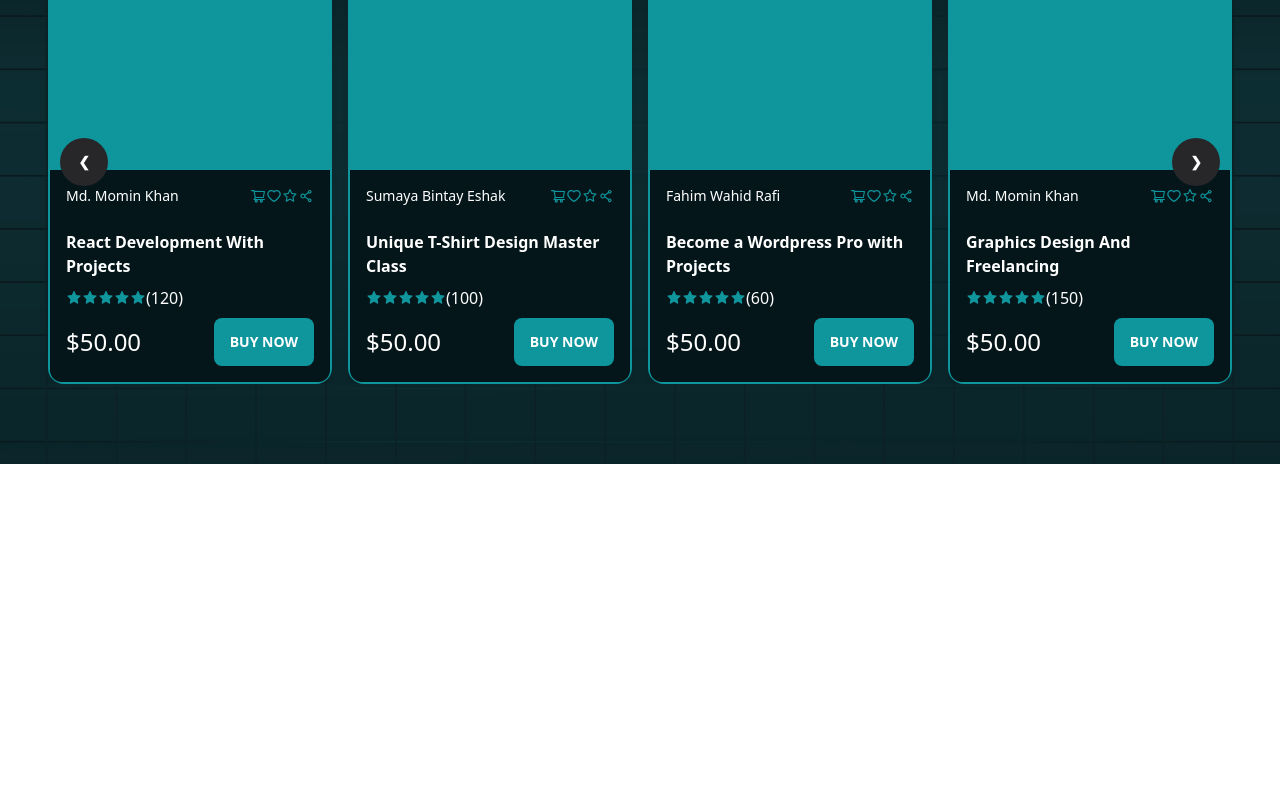
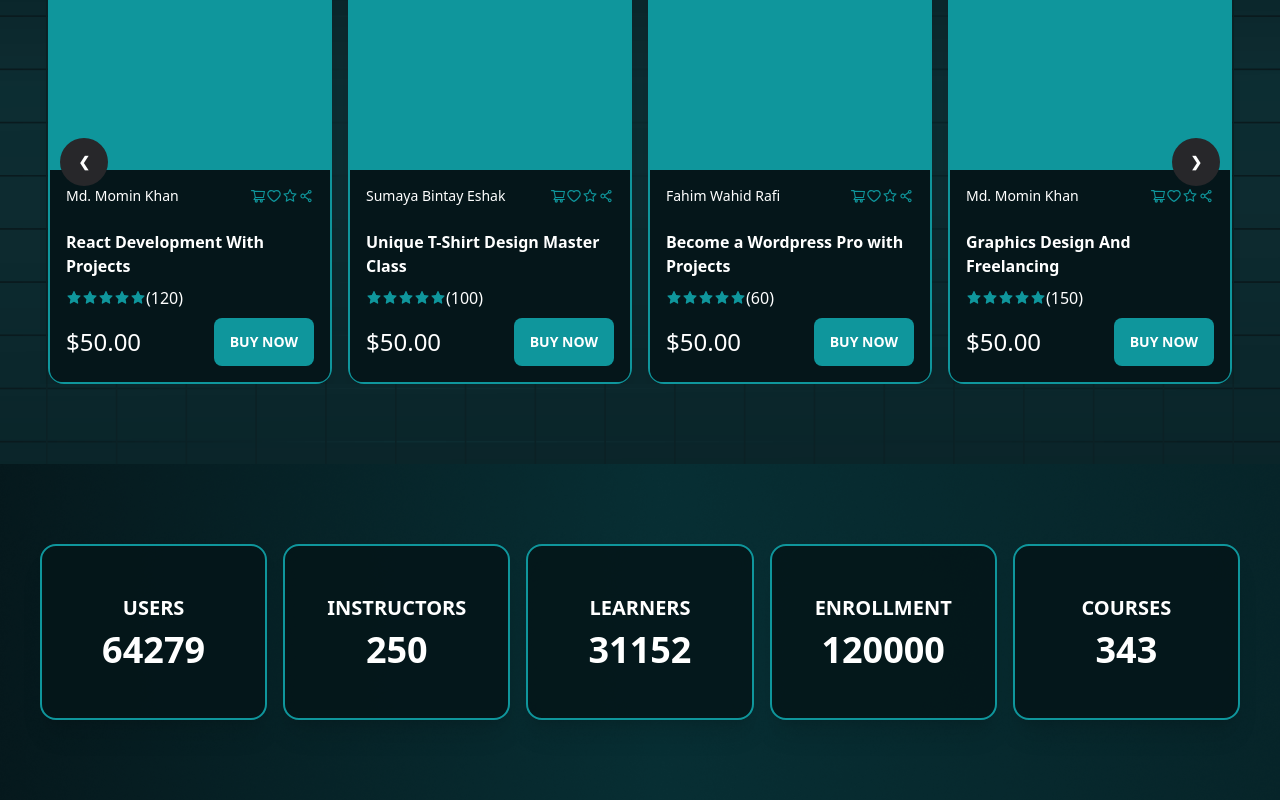
Before and after one commit to Zannatul-Fahmida/online-learning, a Next.js app: page / in a window 1280 px wide. Shown: the part 1956-2756 px from the top of the page. Before the commit the page ends 2420 px from the top, so only its background shows below. Built offline with nearby package versions, Linux system fonts and the light colour scheme.

Commit message:
platform stats section added

```diff
--- a/components/Banner.jsx
+++ b/components/Home/Banner.jsx
@@ -1,4 +1,4 @@
-import styles from "../styles/Home.module.css";
+import styles from "../../styles/Home.module.css";
 
 export default function Banner() {
   return (
--- a/components/CareerCard.jsx
+++ b/components/Home/CareerCard.jsx
@@ -1,4 +1,4 @@
-import styles from "../styles/Home.module.css";
+import styles from "../../styles/Home.module.css";
 import Image from "next/image";
 
 export default function CareerCard({ title, available, image }) {
--- a/components/CoursesCard.jsx
+++ b/components/Home/CoursesCard.jsx
@@ -1,5 +1,5 @@
 import Image from "next/image";
-import courseImg from "../public/card.png";
+import courseImg from "../../public/card.png";
 import {
   AiOutlineShoppingCart,
   AiOutlineHeart,
@@ -7,7 +7,7 @@ import {
   AiOutlineShareAlt,
   AiFillStar,
 } from "react-icons/ai";
-import styles from "../styles/Home.module.css";
+import styles from "../../styles/Home.module.css";
 
 export default function CoursesCard({ course }) {
   const { title, teacher, ratings, price } = course;
--- /dev/null
+++ b/components/Home/PlatformStats.jsx
@@ -0,0 +1,37 @@
+import styles from "../../styles/Home.module.css";
+import StatsCard from "./StatsCard";
+
+const stats = [
+    {
+        title: 'USERS',
+        total: 64279,
+    },
+    {
+        title: 'INSTRUCTORS',
+        total: 250,
+    },
+    {
+        title: 'LEARNERS',
+        total: 31152,
+    },
+    {
+        title: 'ENROLLMENT',
+        total: 120000,
+    },
+    {
+        title: 'COURSES',
+        total: 343,
+    },
+]
+
+export default function PlatformStats () {
+    return (
+        <div className={`${styles.courseBg} grid md:grid-cols-5 gap-4 text-white px-10 py-20`}>
+        {
+            stats.map(stat => (
+                <StatsCard key={stat.title} title={stat.title} total={stat.total} />
+            ))
+        }
+        </div>
+    )
+}
--- /dev/null
+++ b/components/Home/PopularCourses.jsx
@@ -0,0 +1,59 @@
+import CoursesCard from "./CoursesCard";
+import styles from "../../styles/Home.module.css";
+import Link from "next/link";
+
+const courses = [
+  {
+    title: "React Development With Projects",
+    teacher: "Md. Momin Khan",
+    price: 50,
+    ratings: 120,
+  },
+  {
+    title: "Unique T-Shirt Design Master Class",
+    teacher: "Sumaya Bintay Eshak",
+    price: 50,
+    ratings: 100,
+  },
+  {
+    title: "Become a Wordpress Pro with Projects",
+    teacher: "Fahim Wahid Rafi",
+    price: 50,
+    ratings: 60,
+  },
+  {
+    title: "Graphics Design And Freelancing",
+    teacher: "Md. Momin Khan",
+    price: 50,
+    ratings: 150,
+  },
+];
+
+export default function PopularCourses() {
+  return (
+    <div className={`${styles.bannerBg} text-center text-white px-10 py-20`}>
+      <h2 className="text-3xl m-4">Popular Courses</h2>
+      <div className="carousel w-full">
+        <div id="slide1" className="carousel-item relative w-full">
+          {courses?.map((course) => (
+            <CoursesCard key={course.title} course={course} />
+          ))}
+          <div className="absolute flex justify-between transform -translate-y-1/2 left-5 right-5 top-1/2">
+            <Link
+              href="#slide4"
+              className="btn btn-circle bg-zinc-800 text-white border-0"
+            >
+              ❮
+            </Link>
+            <Link
+              href="#slide2"
+              className="btn btn-circle bg-zinc-800 text-white border-0"
+            >
+              ❯
+            </Link>
+          </div>
+        </div>
+      </div>
+    </div>
+  );
+}
--- /dev/null
+++ b/components/Home/StatsCard.jsx
@@ -0,0 +1,12 @@
+import styles from '../../styles/Home.module.css';
+
+export default function StatsCard({title, total}) {
+  return (
+    <div className={`${styles.transparentTealBg} card shadow-xl py-4`}>
+      <div className="card-body text-center">
+        <h2 className="card-title justify-center">{title}</h2>
+        <h2 className="text-4xl font-bold">{total}</h2>
+      </div>
+    </div>
+  );
+}
--- a/components/TopCourses.jsx
+++ b/components/Home/TopCourses.jsx
@@ -1,4 +1,5 @@
-import styles from "../styles/Home.module.css";
+import Link from "next/link";
+import styles from "../../styles/Home.module.css";
 import CoursesCard from "./CoursesCard";
 
 const courses = [
@@ -34,16 +35,22 @@ export default function TopCourses() {
       <h2 className="text-3xl m-4">Top Level Courses</h2>
       <div className="carousel w-full">
         <div id="slide1" className="carousel-item relative w-full">
-            {courses?.map((course) => (
-              <CoursesCard key={course.title} course={course} />
-            ))}
+          {courses?.map((course) => (
+            <CoursesCard key={course.title} course={course} />
+          ))}
           <div className="absolute flex justify-between transform -translate-y-1/2 left-5 right-5 top-1/2">
-            <a href="#slide4" className="btn btn-circle bg-zinc-800 text-white border-0">
+            <Link
+              href="#slide4"
+              className="btn btn-circle bg-zinc-800 text-white border-0"
+            >
               ❮
-            </a>
-            <a href="#slide2" className="btn btn-circle bg-zinc-800 text-white border-0">
+            </Link>
+            <Link
+              href="#slide2"
+              className="btn btn-circle bg-zinc-800 text-white border-0"
+            >
               ❯
-            </a>
+            </Link>
           </div>
         </div>
       </div>
--- a/components/PopularCourses.jsx
+++ /dev/null
@@ -1,52 +0,0 @@
-import CoursesCard from "./CoursesCard";
-import styles from "../styles/Home.module.css";
-
-const courses = [
-    {
-      title: "React Development With Projects",
-      teacher: "Md. Momin Khan",
-      price: 50,
-      ratings: 120,
-    },
-    {
-      title: "Unique T-Shirt Design Master Class",
-      teacher: "Sumaya Bintay Eshak",
-      price: 50,
-      ratings: 100,
-    },
-    {
-      title: "Become a Wordpress Pro with Projects",
-      teacher: "Fahim Wahid Rafi",
-      price: 50,
-      ratings: 60,
-    },
-    {
-      title: "Graphics Design And Freelancing",
-      teacher: "Md. Momin Khan",
-      price: 50,
-      ratings: 150,
-    },
-  ];
-
-export default function PopularCourses(){
-    return (
-        <div className={`${styles.bannerBg} text-center text-white px-10 py-20`}>
-      <h2 className="text-3xl m-4">Popular Courses</h2>
-      <div className="carousel w-full">
-        <div id="slide1" className="carousel-item relative w-full">
-            {courses?.map((course) => (
-              <CoursesCard key={course.title} course={course} />
-            ))}
-          <div className="absolute flex justify-between transform -translate-y-1/2 left-5 right-5 top-1/2">
-            <a href="#slide4" className="btn btn-circle bg-zinc-800 text-white border-0">
-              ❮
-            </a>
-            <a href="#slide2" className="btn btn-circle bg-zinc-800 text-white border-0">
-              ❯
-            </a>
-          </div>
-        </div>
-      </div>
-    </div>
-    )
-}
--- /dev/null
+++ b/components/Shared/Footer.jsx
@@ -0,0 +1,5 @@
+export default Footer () {
+    return (
+
+    )
+}
--- a/components/Navbar.jsx
+++ b/components/Shared/Navbar.jsx
@@ -1,6 +1,6 @@
 import Link from "next/link";
 import { BiSearch } from "react-icons/bi";
-import styles from "../styles/Home.module.css";
+import styles from "../../styles/Home.module.css";
 
 export default function Navbar() {
   return (
--- a/pages/index.js
+++ b/pages/index.js
@@ -1,9 +1,10 @@
 import Head from "next/head";
-import Navbar from "../components/Navbar";
-import Banner from "../components/Banner";
-import CareerGoal from "../components/CareerGoal";
-import TopCourses from "../components/TopCourses";
-import PopularCourses from "../components/PopularCourses";
+import Navbar from "../components/Shared/Navbar";
+import Banner from "../components/Home/Banner";
+import CareerGoal from "../components/Home/CareerGoal";
+import TopCourses from "../components/Home/TopCourses";
+import PopularCourses from "../components/Home/PopularCourses";
+import PlatformStats from "../components/Home/PlatformStats";
 
 export default function Home() {
   return (
@@ -20,6 +21,7 @@ export default function Home() {
         <CareerGoal />
         <TopCourses />
         <PopularCourses />
+        <PlatformStats />
       </main>
     </>
   );
```
Also changed, not shown: components/Home/CareerGoal.jsx (renamed from components/CareerGoal.jsx, +11 -6 lines).
